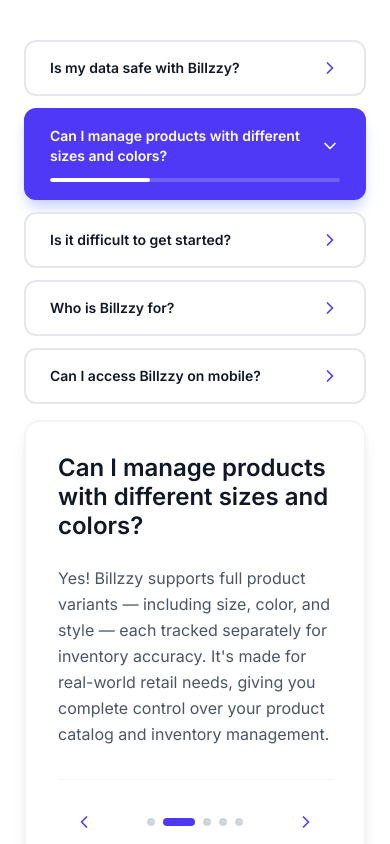
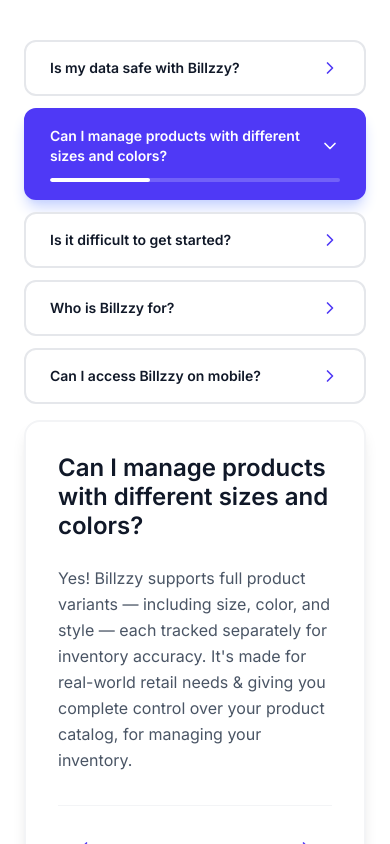
Before and after one commit to JOYBOYash/Billzzy-Redesign, a Next.js app: page / in a window 390 px wide. Shown: the part 11156-12000 px from the top of the page. Built offline with nearby package versions, Linux system fonts and the light colour scheme.

Commit message:
faq update

```diff
--- a/app/components/FAQ.tsx
+++ b/app/components/FAQ.tsx
@@ -16,12 +16,12 @@
   {
     question: 'Can I manage products with different sizes and colors?',
     answer:
-      'Yes! Billzzy supports full product variants — including size, color, and style — each tracked separately for inventory accuracy. It\'s made for real-world retail needs, giving you complete control over your product catalog and inventory management.',
+      'Yes! Billzzy supports full product variants — including size, color, and style — each tracked separately for inventory accuracy. It\'s made for real-world retail needs & giving you complete control over your product catalog, for managing your inventory.',
   },
   {
     question: 'Is it difficult to get started?',
     answer:
-      'Not at all! You can create your account, add products, and generate your first bill in under 5 minutes. Our guided onboarding walks you through every step, ensuring a smooth and hassle-free setup experience for your business.',
+      'Not at all! You can create your account, add products, and generate your first bill in under 5 minutes, with not mre than a penny! Our guided onboarding walks you through every step, ensuring a smooth and hassle-free setup experience for your business.',
   },
   {
     question: 'Who is Billzzy for?',
@@ -31,7 +31,7 @@
   {
     question: 'Can I access Billzzy on mobile?',
     answer:
-      'Yes! Billzzy works seamlessly across desktop, tablet, and mobile browsers — so your business moves with you, wherever you go. Access all features on any device and manage your operations on the move with complete flexibility.',
+      'Yes! Billzzy works seamlessly across desktop, tablet, and mobile browsers — so your business moves with you, wherever you go. Access all features on any device and manage your operations on the move with complete flexibility and always keep tracking them!',
   },
 ];
 
@@ -146,7 +146,7 @@
           {/* FAQ Cards Container */}
           <div className="flex flex-col md:flex-row gap-4 md:gap-6 items-stretch">
             {/* Questions List */}
-            <div className="w-full md:w-2/5 space-y-3">
+            <div className="w-full md:w-2/5 space-y-3 md:min-h-0" style={{ minHeight: '280px' }}>
               {faqs.map((faq, index) => (
                 <button
                   key={index}
```
